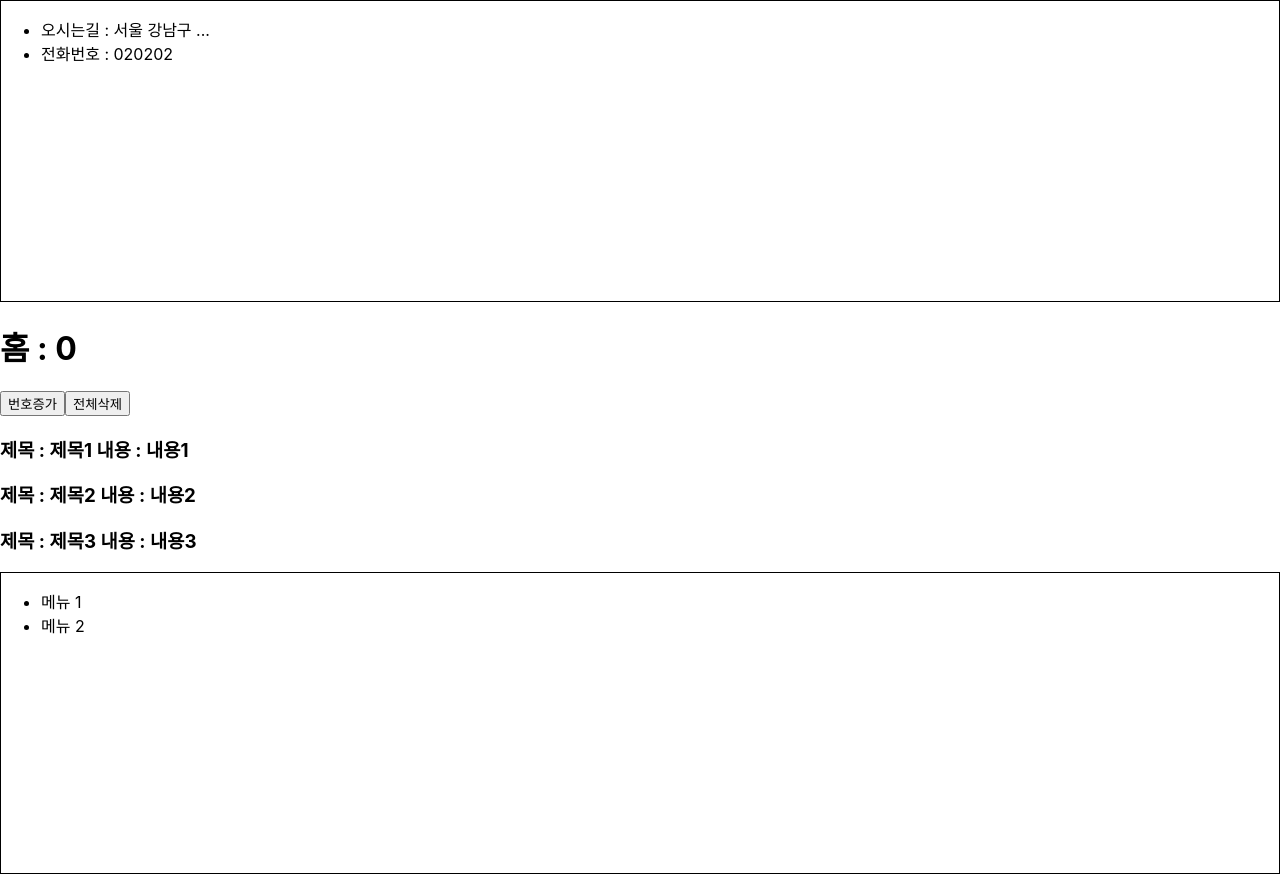
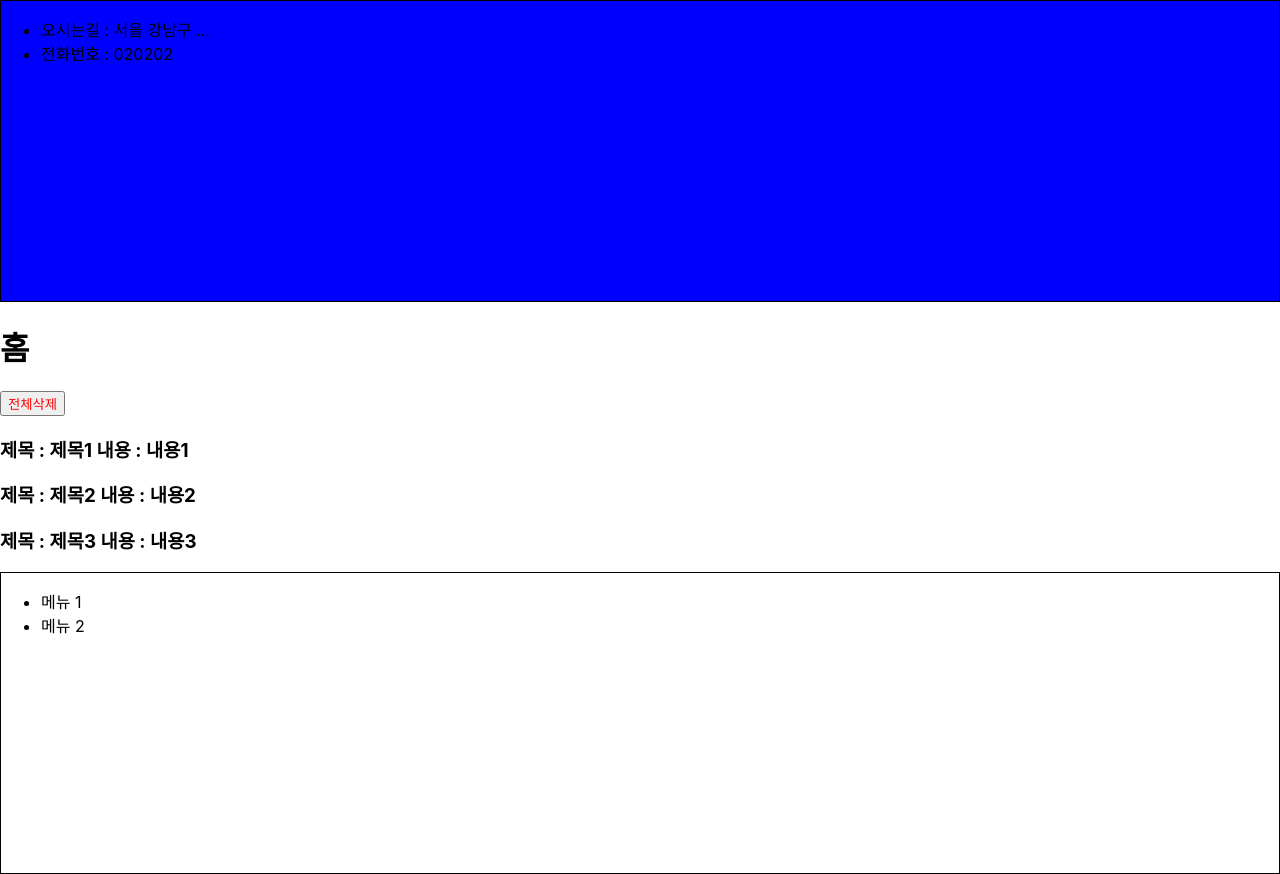
Before and after one commit to wooseokoh/my-app, a React (Create React App) app: page / in a window 1280 px wide. Built offline with nearby package versions, Linux system fonts and the light colour scheme.

Commit message:
#15. styled component props 패싱

```diff
--- a/src/component/Header.js
+++ b/src/component/Header.js
@@ -8,11 +8,12 @@
 const StyledHeaderDiv = styled.div`
     border: 1px solid black;
     height: 300px;
+    background-color: ${(props) => props.backgroundColor};
 `;
 
 const Header = () => {
     return (
-        <StyledHeaderDiv>
+        <StyledHeaderDiv backgroundColor="blue">
             <ul>
                 <li>오시는길 : 서울 강남구 ...</li>
                 <li>전화번호 : 020202</li>
--- a/src/component/home/Home.js
+++ b/src/component/home/Home.js
@@ -1,18 +1,24 @@
 import React from 'react';
+import styled from 'styled-components';
 
-// Function 방식
-// class 방식
+// 부모로 부터 받아온 어떤 데이터를 가지고 스타일링을 동적으로 할것이라면?
+
+let StyledDeleteButton = styled.button`
+        color: ${(props) => props.user.username === 'ssar' ? 'blue' : 'red'};
+    `;
 
 const Home = (props) => {
 
     // 구조분할 할당
-    const {boards, setBoards, num, setNum} = props;
+    const {boards, setBoards, user} = props;
 
     return (
         <div>
-            <h1>홈 : {num}</h1>
-            <button onClick={() => setNum(num + 1)}>번호증가</button>
-            <button onClick={() => setBoards([])}>전체삭제</button>
+            <h1>홈</h1>
+
+            <StyledDeleteButton user={user} onClick={() => setBoards([])}>
+                전체삭제
+            </StyledDeleteButton>
             {boards.map((board) => <h3>제목 : {board.title} 내용 : {board.content}</h3>)}
         </div>
     );
--- a/src/login/HomePage.js
+++ b/src/login/HomePage.js
@@ -7,7 +7,7 @@
 
     // http 요청 (jquery ajax, fetch, axios(다운))
     const [boards, setBoards] = useState([]);
-    const [num, setNum] = useState(0);
+    const [user, setUser] = useState({});
 
     // 빈 배열 한번만 실행
     useEffect(() => {
@@ -20,12 +20,13 @@
 
 
         setBoards([...data]);
+        setUser({id : 1, username : "cos"});
     }, [])
 
     return (
         <div>
             <Header/>
-            <Home boards = {boards} setBoards = {setBoards} num ={num} setNum = {setNum}/>
+            <Home boards = {boards} setBoards = {setBoards} user = {user}/>
             <Footer/>
         </div>
     );
```
